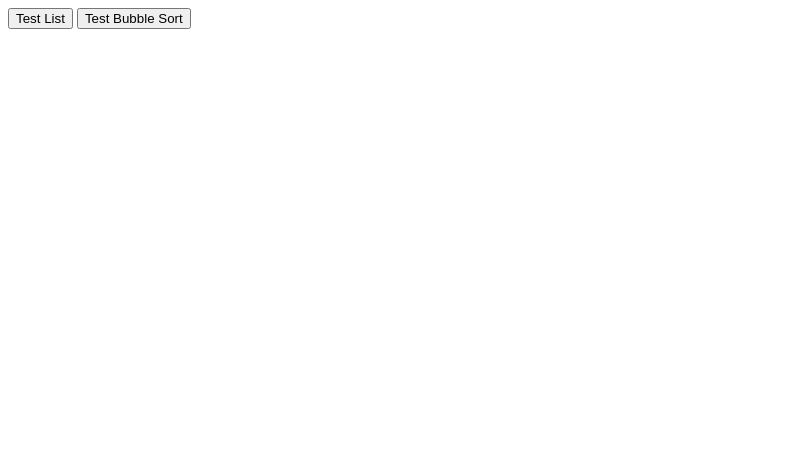
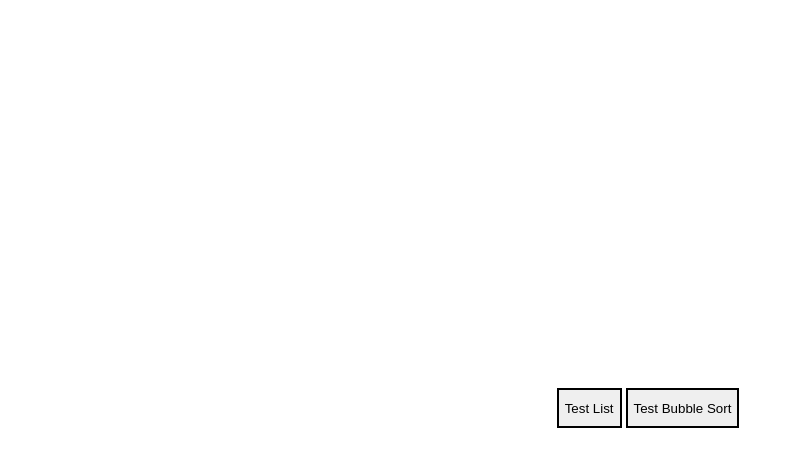
Before and after one commit to eltonorudzhov/eltonorudzhov.github.io, a plain HTML site: page index.html in a window 1280 px wide. Shown: the whole page, without its empty margins (0-794 px from the left). Drawn offline with Linux system fonts and the light colour scheme.

Commit message:
обновлен путь css

```diff
--- a/index.html
+++ b/index.html
@@ -1,7 +1,7 @@
 <html>
   <head>
     <meta http-equiv="Content-Type" content="text/html; charset=utf-8">
-    <link rel="stylesheet" type="text/css" href="./main.css" />
+    <link rel="stylesheet" type="text/css" href="./index.css" />
   </head>
   <body>
       <button onclick="location.href = './testList/index.html'">Test List</button>
```
